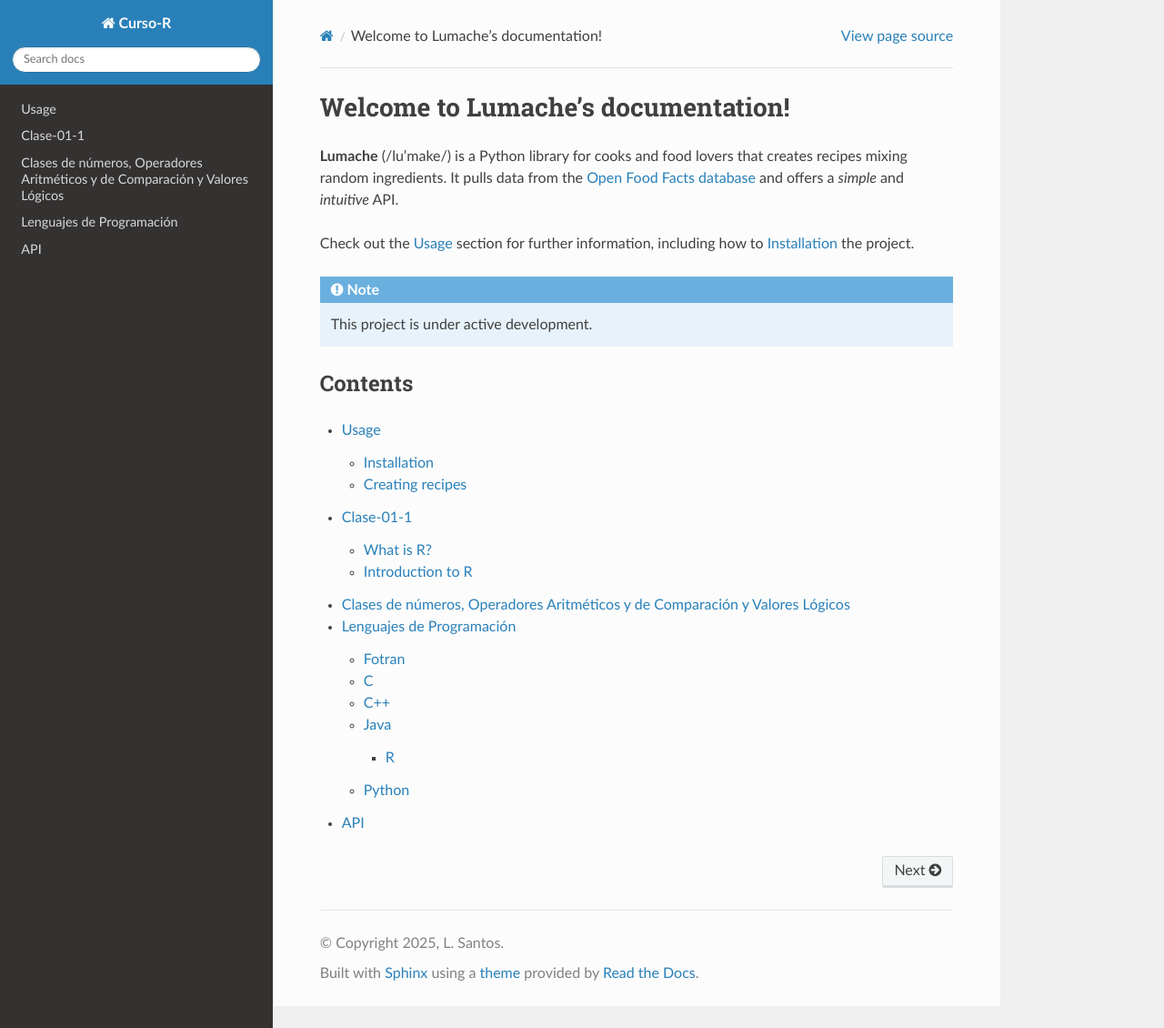
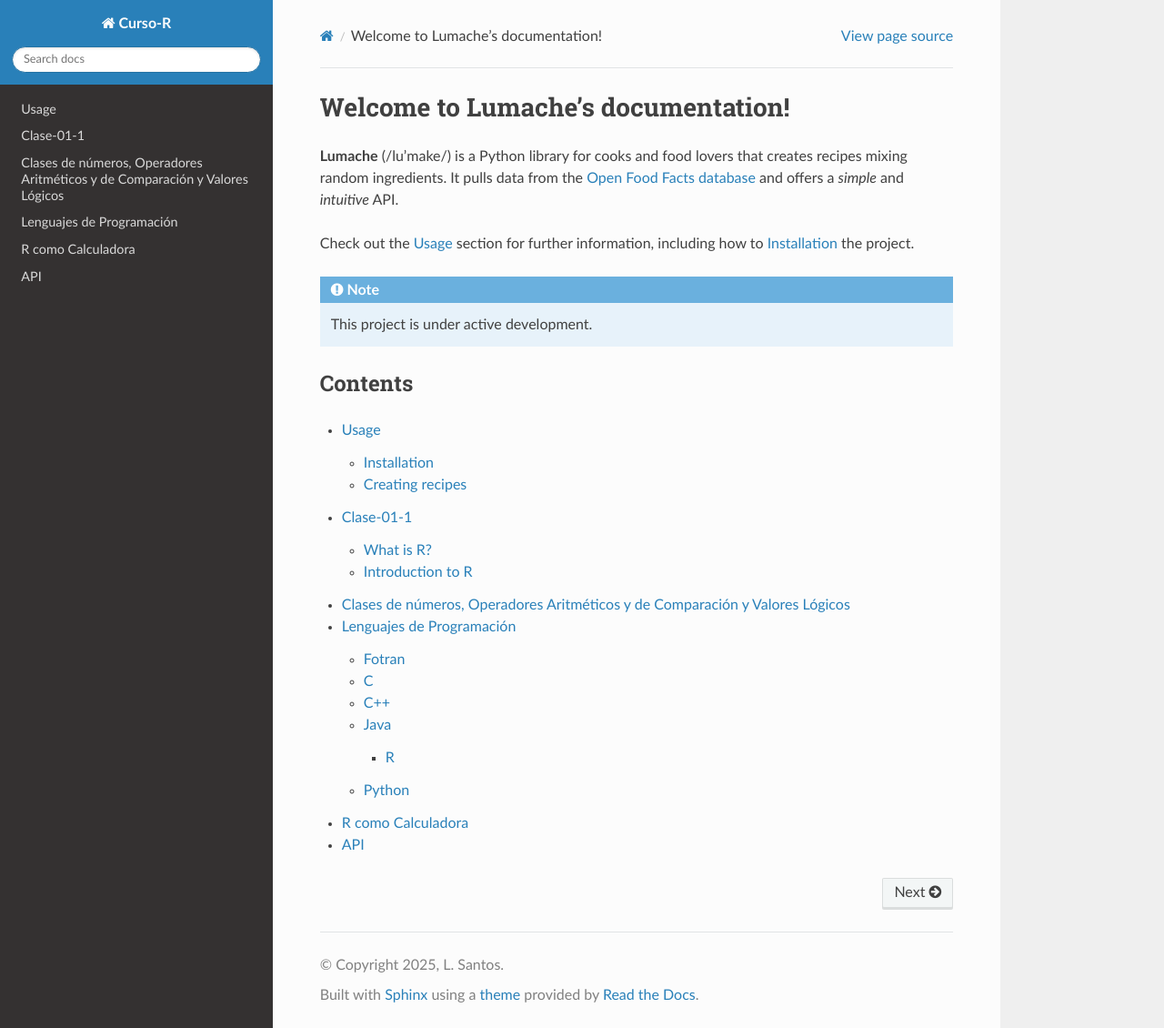
Before and after one commit to matecom57/santosg57-curso-r, a Sphinx documentation site: the page built from docs/source/index.rst, in a window 1280 px wide and 1130 px high. Shown: the whole window at 91% size. Built offline with Sphinx 7.4.7 and the Read the Docs theme 3.1.0, drawn with Linux system fonts in a browser that asks for light colours.

```diff
--- a/docs/source/index.rst
+++ b/docs/source/index.rst
@@ -22,4 +22,5 @@ Contents
    clase-01
    Numeros_Operadores
    Lenguajes_Programacion
+   r_como_calculadora
    api
--- /dev/null
+++ b/docs/source/r_como_calculadora.rst
@@ -0,0 +1,4 @@
+R como Calculadora
+==================
+
+.. image:: r01.png
```
Also changed, not shown: docs/source/r01.png (added).
